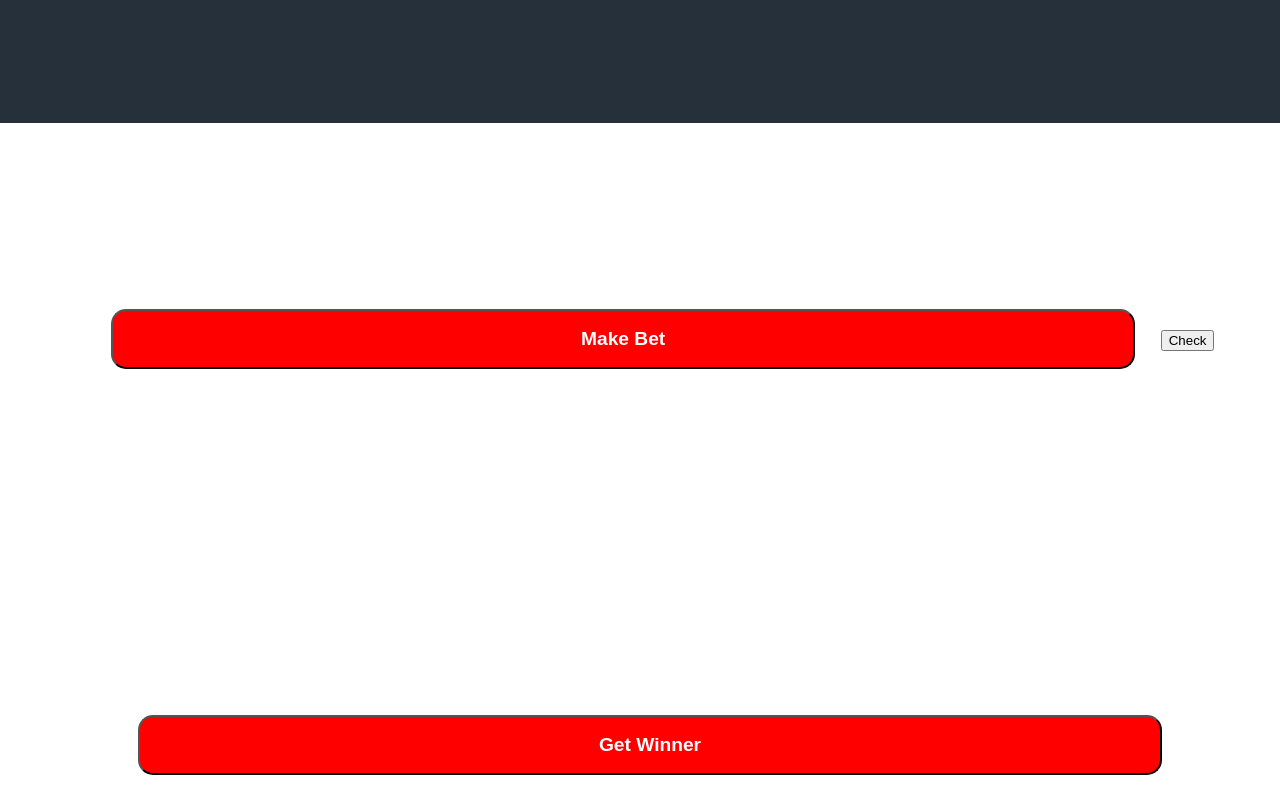
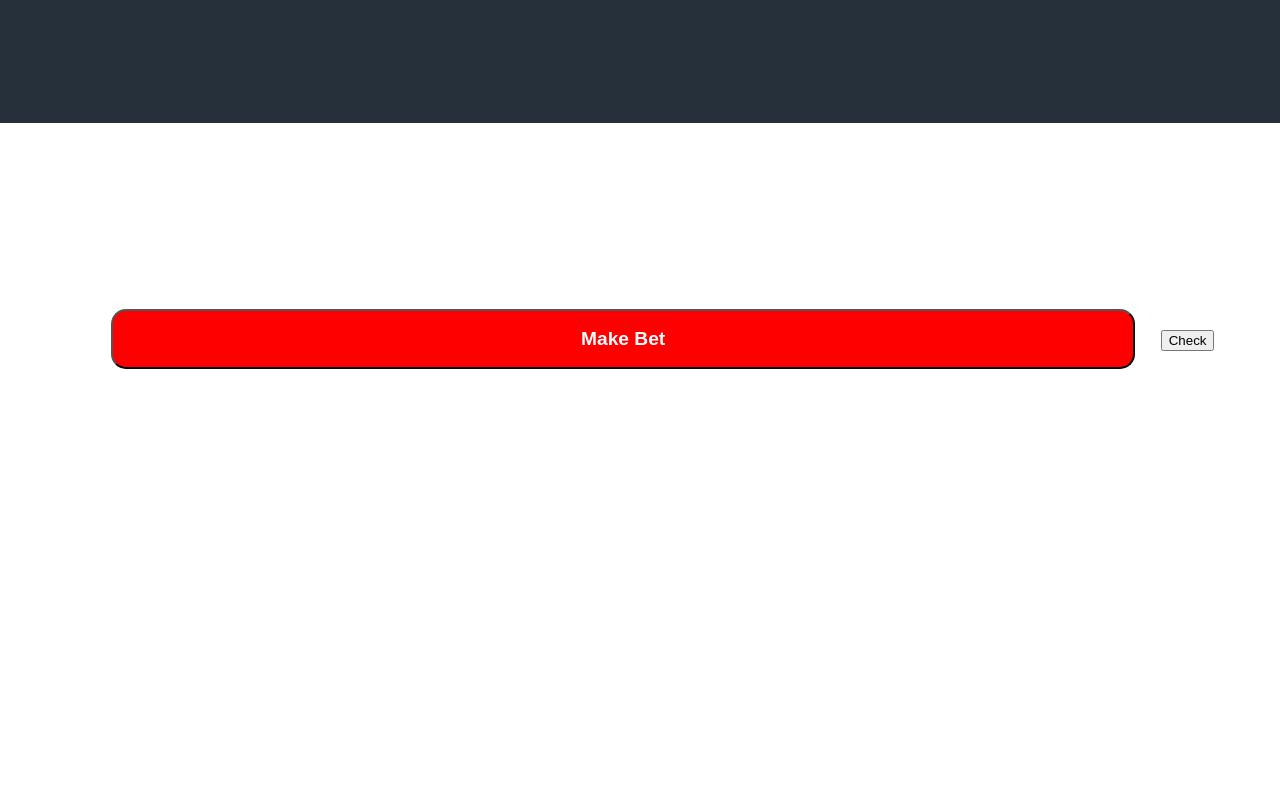
Before and after one commit to dbrewster42/poker-ui, a React (Create React App) app: page /game in a window 1280 px wide. Shown: the part 1497-2297 px from the top of the page. After the commit the page ends 1892 px from the top, so only its background shows below. Built offline with nearby package versions, Linux system fonts and the light colour scheme.

Commit message:
hide deal button after game is over, and some clean up

```diff
--- a/src/component/game/Game.jsx
+++ b/src/component/game/Game.jsx
@@ -42,7 +42,6 @@ const Game = props => {
                     <button onClick={() => props.toggleBetModal(false)}>Minimize</button>
                 </Modal>
 
-                {/* {isBet && <Bet betOptions={betOptions} placeBet={props.placeBet} />} */}
                 {hasStarted ?
                     <div>
                         {players.map((v, i) => {
@@ -73,7 +72,9 @@ const Game = props => {
                                 </div>
                             :
                                 <div className="buttonHolder">
-                                    <button className="start" onClick={(e) => props.deal(e)}>Deal</button>
+                                    {!props.isOver &&
+                                        <button className="start" onClick={(e) => props.deal(e)}>Deal</button>
+                                    }
                                 </div>
                             }
 
@@ -91,7 +92,7 @@ const Game = props => {
             <button className="start" onClick={(e) => props.getMyBetOptions(e)}>Start Bets</button>
             <button className="start" onClick={() => props.toggleBetModal(true)}>Make Bet</button>
             <button onClick={() => printData()}>Check</button>
-            <button className="start" onClick={(e) => props.calculateWinner(e)}>Get Winner</button>
+            {/* <button className="start" onClick={(e) => props.calculateWinner(e)}>Get Winner</button>  */}
         </div>
      );
 }
--- a/src/component/game/Main.jsx
+++ b/src/component/game/Main.jsx
@@ -61,7 +61,6 @@ const Main = props => {
         setHand(data.hand)
         // setUserMoney(data.users)
         setMoney(data.userMoney)
-        // setPlayers([...data.users])
         if (data.betOptions.name === username){
             setBet(data.betOptions)
         }
@@ -97,7 +96,7 @@ const Main = props => {
         console.log("dealing")
         try {
             const data = await Service.deal(id);
-            console.log("Dealt", data.data)
+            console.log("Dealing", data.data)
             if (data.data.over){
                 let info = data.data.endRoundResponse;
                 setEndGameMessage(info.message)
@@ -174,10 +173,6 @@ const Main = props => {
             } else {
                 setIsBet(false)
             }
-                // else {
-                //     //call deal in service?
-                // }
-            //}
         } catch (err){
             console.error(err)
             setErrorMessage(err.message)
@@ -188,44 +183,28 @@ const Main = props => {
         }
     }
 
-    const calculateWinner = async (e) => {
-        e.preventDefault();
-        console.log("getting winner")
-        try {
-            const data = await Service.calculateWinner(id);
-            console.log("WINNER", data.data)
-            setEndGameMessage(data.data.message)
-            setIsOver(true)
-            // let activePlayers = data.data.activePlayers;
-            // for (let i = 0; i < activePlayers.length; i++){
-            //     if (activePlayers[i].displayName === username){
-
-            //         activePlayers.
-            //     }
-            // }
-            console.log("da end playas", data.data.activePlayers)
-            setPlayers(...[data.data.activePlayers])
-            // for (let i = 0; i < activePlayers.length; i++){
-            //     if (activePlayers[i].displayName != username){
-            //         for (let j = 0; i < players.length; j++){
-            //             if (activePlayers[i].displayName === players[j].displayName){
-            //                 players[j].cards = activePlayers[i].cards;
-            //             }
-            //         }
-            //     }
-            // }
-        } catch (err){
-            console.error(err)
-            setErrorMessage(err.message)
-            setShowModal(true)
-            setTimeout(function(){
-                setShowModal(false)
-            }, (2500))
-        }
-    }
+    // const calculateWinner = async (e) => {
+    //     e.preventDefault();
+    //     console.log("getting winner")
+    //     try {
+    //         const data = await Service.calculateWinner(id);
+    //         console.log("WINNER", data.data)
+    //         setEndGameMessage(data.data.message)
+    //         setIsOver(true)
+    //         console.log("da end playas", data.data.activePlayers)
+    //         setPlayers(...[data.data.activePlayers])
+    //     } catch (err){
+    //         console.error(err)
+    //         setErrorMessage(err.message)
+    //         setShowModal(true)
+    //         setTimeout(function(){
+    //             setShowModal(false)
+    //         }, (2500))
+    //     }
+    // }
 
     return (
-        <Game startGame={startGame} startNewRound={startNewRound} deal={deal} placeBet={placeBet} getMyBetOptions={getMyBetOptions} calculateWinner={calculateWinner} toggleBetModal={toggleBetModal} isBet={isBet} betOptions={betOptions} id={id} hasStarted={hasStarted} hand={hand} username={username} cards={cards} betLog={betLog} showModal={showModal} errorMessage={errorMessage} players={players} money={money} isMax={isMax} isOver={isOver} endGameMessage={endGameMessage} isMyTurn={isMyTurn} />
+        <Game startGame={startGame} startNewRound={startNewRound} deal={deal} placeBet={placeBet} getMyBetOptions={getMyBetOptions} toggleBetModal={toggleBetModal} isBet={isBet} betOptions={betOptions} id={id} hasStarted={hasStarted} hand={hand} username={username} cards={cards} betLog={betLog} showModal={showModal} errorMessage={errorMessage} players={players} money={money} isMax={isMax} isOver={isOver} endGameMessage={endGameMessage} isMyTurn={isMyTurn} />
      );
 }
 
```
